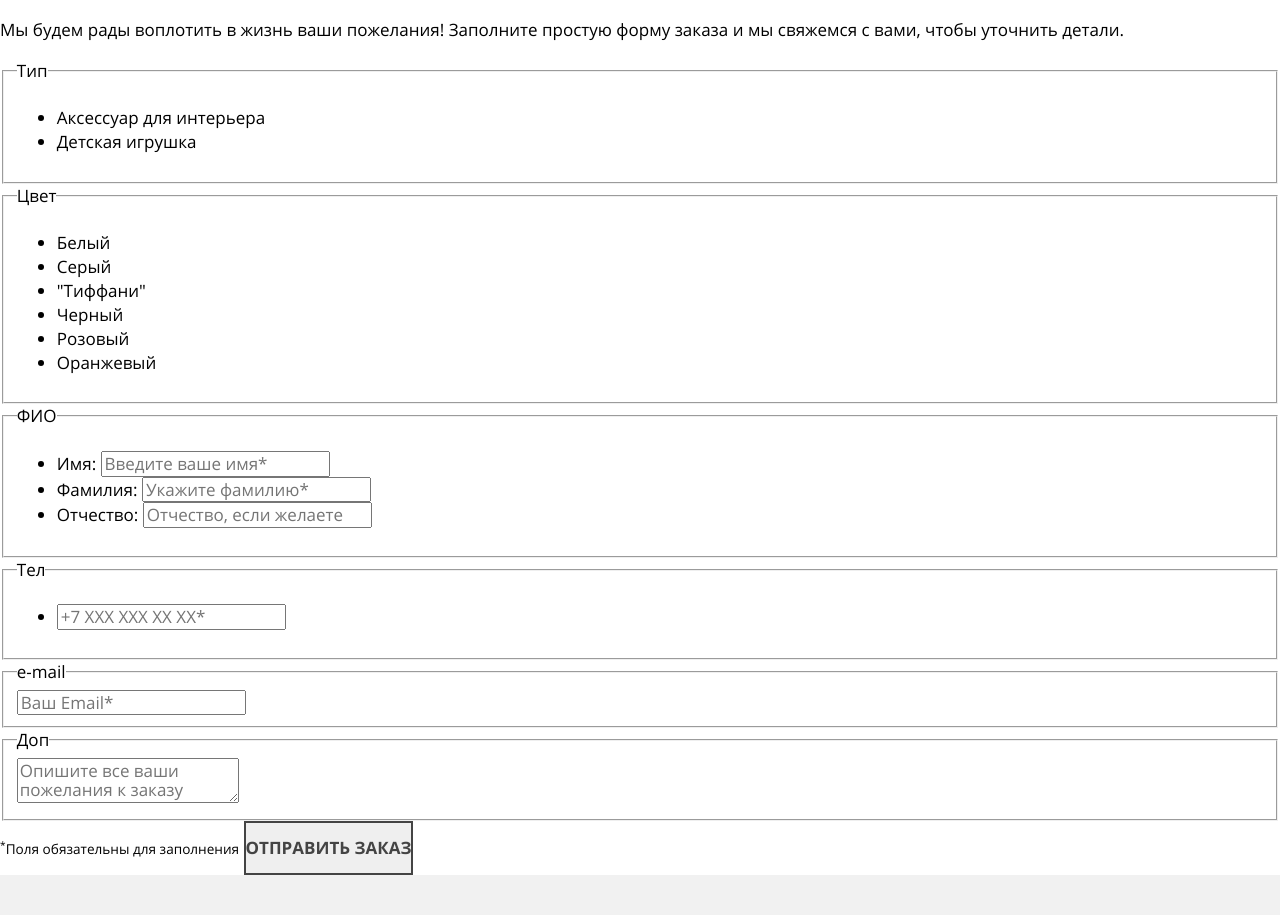
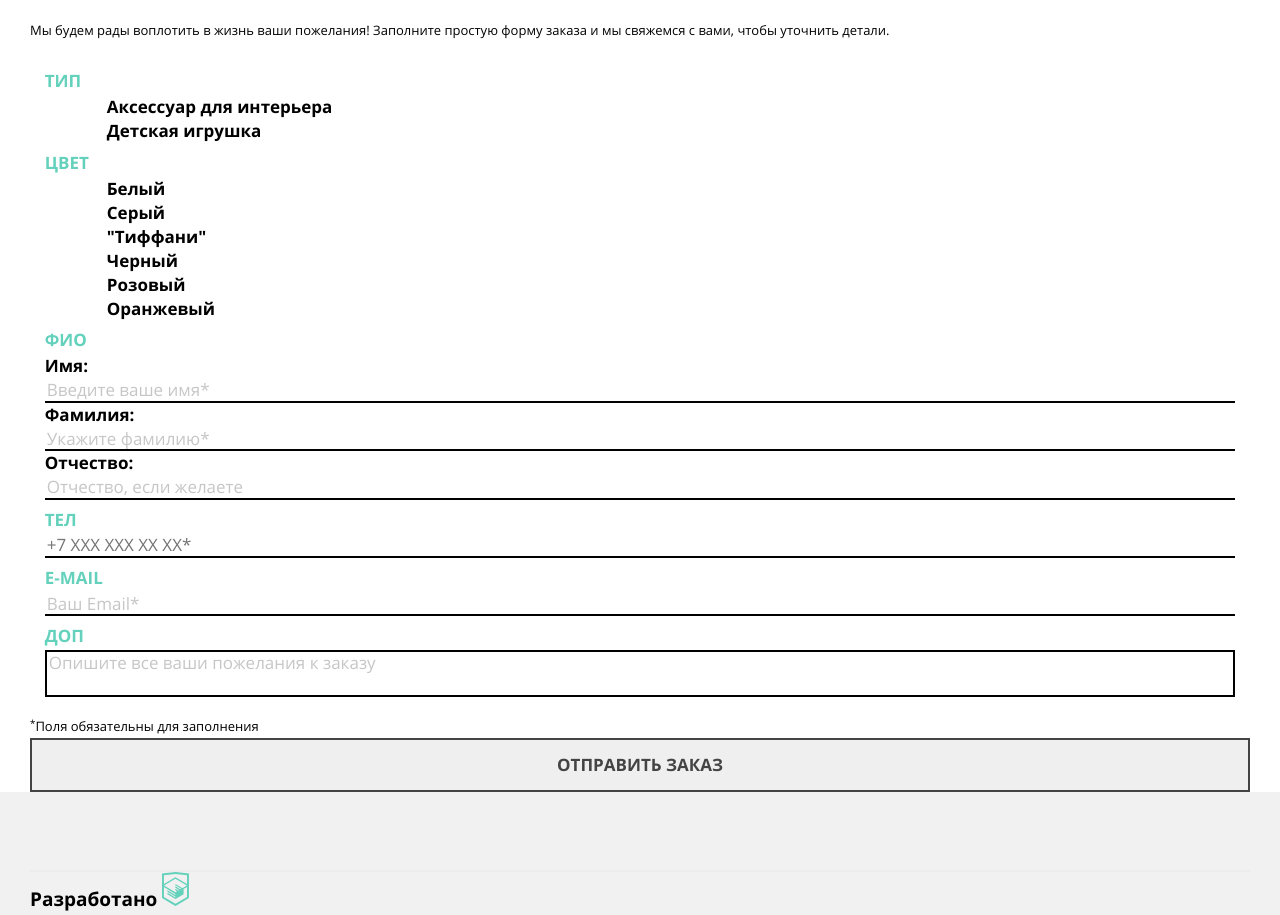
Before and after one commit to batanka/850475-mishka-16, a website: page source/form.html in a window 1280 px wide. Shown: the part 640-1555 px from the top of the page. Drawn offline with nearby package versions, Linux system fonts and the light colour scheme; files that its build step writes are made by us from their sources.

Commit message:
Добавление стилей для страницы формы.

```diff
--- /dev/null
+++ b/source/sass/blocks/order.scss
@@ -0,0 +1,108 @@
+.order {
+  @include wrapper;
+}
+
+.order__text {
+  margin: 0;
+  margin-bottom: 30px;
+
+  @include font-set(13px, 24px);
+}
+
+.order__fieldset {
+  border: none;
+}
+
+.order__legend {
+  @include font-set(17px, 17px, 700);
+  color: $main-color;
+  text-transform: uppercase;
+}
+
+.order__list {
+  @include list-reset;
+}
+
+.radio-list__label {
+  @include font-set(17px, 18px, 700);
+
+  padding-left: 62px;
+}
+
+.checkbox-list__label {
+  @include font-set(17px, 18px, 700);
+
+  padding-left: 62px;
+}
+
+.field-list__label {
+  @include font-set(17px, 18px, 700);
+}
+
+.field-list__input {
+  width: 100%;
+
+  border: none;
+  border-bottom: $border-width solid $black;
+}
+
+.field-list__input::placeholder {
+  @include font-set(17px, 18px);
+  color: $text-color;
+}
+
+.phone-list__label {
+  @include font-set(17px, 18px, 700);
+}
+
+.phone-list__input {
+  width: 100%;
+
+  border: none;
+  border-bottom: $border-width solid $black;
+}
+
+.field-list__input::placeholder {
+  @include font-set(17px, 18px);
+  color: $text-color;
+  opacity: 0.3;
+}
+
+.email__label {
+  @include font-set(17px, 18px, 700);
+}
+
+.email__input {
+  width: 100%;
+
+  border: none;
+  border-bottom: $border-width solid $black;
+}
+
+.email__input::placeholder {
+  @include font-set(17px, 18px);
+  color: $text-color;
+  opacity: 0.3;
+}
+
+.textarea__label {
+  @include font-set(17px, 18px, 700);
+}
+
+.textarea__input {
+  width: 100%;
+  resize: none;
+
+  border: $border-width solid $black;
+}
+
+.textarea__input::placeholder {
+  @include font-set(17px, 18px);
+  color: $text-color;
+  opacity: 0.3;
+}
+
+.order__button {
+  display: block;
+  width: 100%;
+}
--- a/source/sass/style.scss
+++ b/source/sass/style.scss
@@ -18,3 +18,4 @@
 @import "blocks/catalog";
 @import "blocks/catalog-item";
 @import "blocks/production";
+@import "blocks/order";
```
